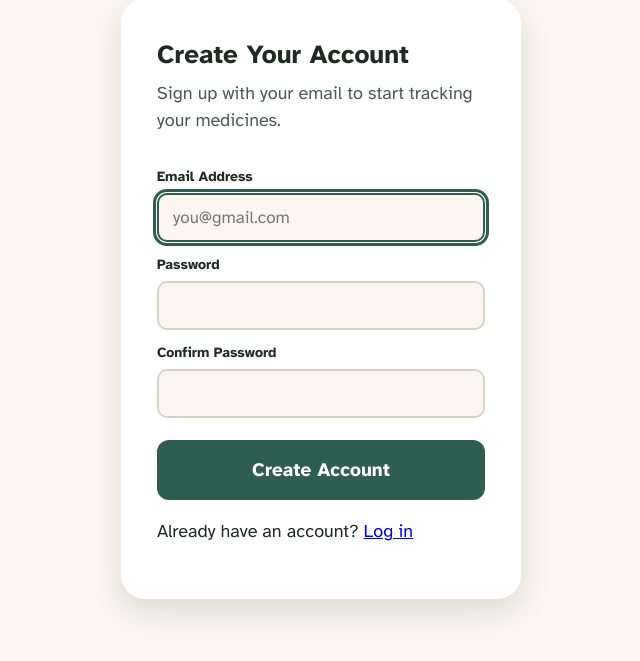
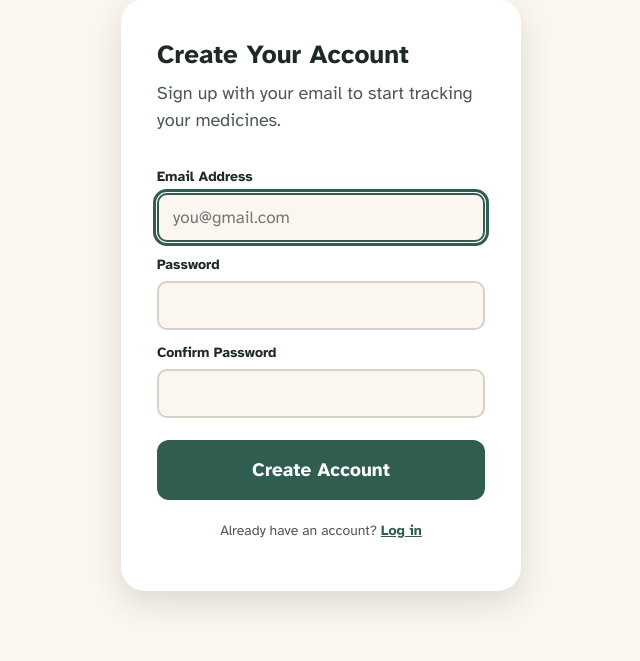
Before and after one commit to Nagulankumar/Innovative-Gerontological-Care-Solutions-Designing-the-Future-of-Elderly-Care-Products, a Flask app: page /signup in a window 1280 px wide. Shown: the part 139-800 px from the top of the page, without its empty margins (319-959 px from the left). Run offline with Flask 3, Linux system fonts and the light colour scheme.

Commit message:
Add multi-user accounts: webapp/static/style.css

```diff
--- a/webapp/static/style.css
+++ b/webapp/static/style.css
@@ -304,3 +304,18 @@ body {
   text-decoration: underline;
 }
 .logout-link:hover { opacity: 1; }
+
+.login-switch {
+  text-align: center;
+  margin-top: 20px;
+  font-size: 14px;
+  color: var(--ink-soft);
+}
+.login-switch a { color: var(--brand); font-weight: 700; text-decoration: underline; }
+
+.user-email {
+  display: block;
+  font-size: 12px;
+  opacity: 0.8;
+  margin-top: 2px;
+}
```
